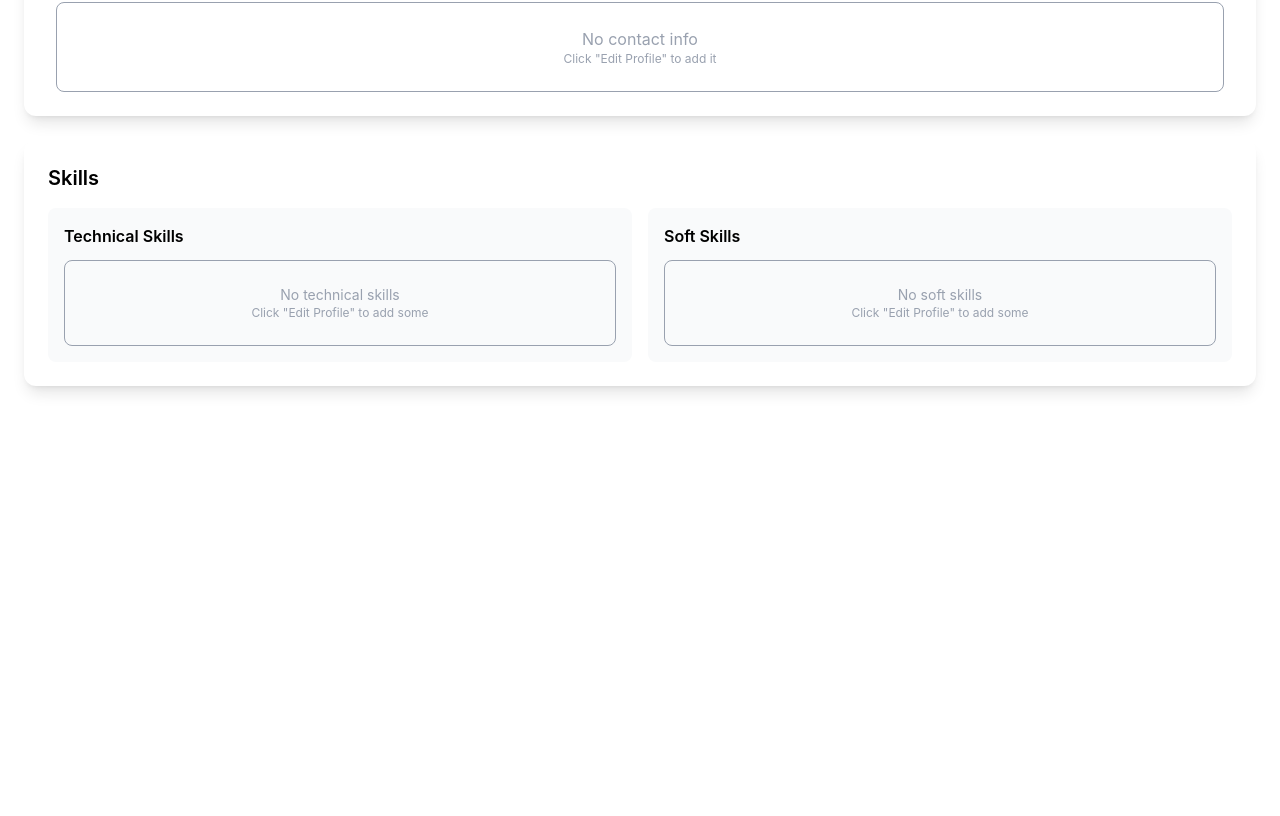
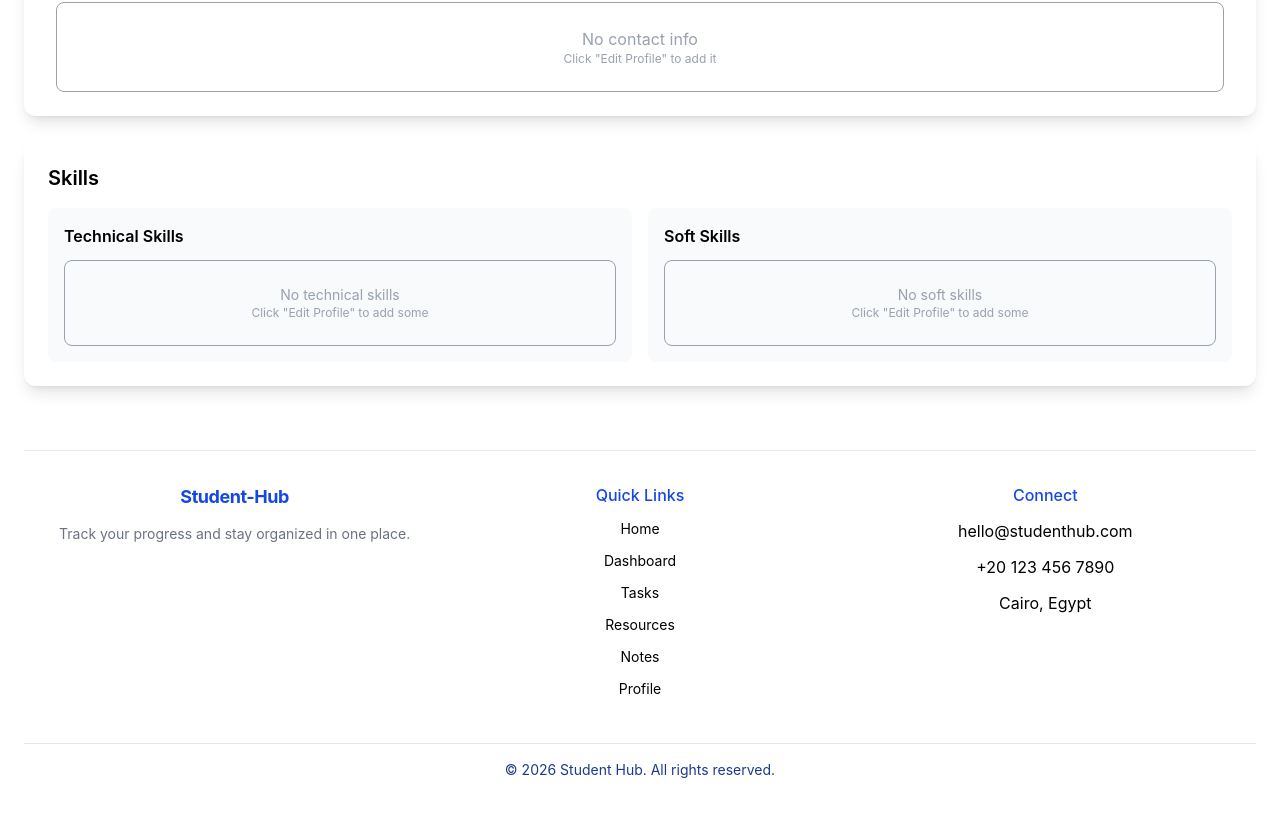
Before and after one commit to AhmedHassan-Ahmed/student-hub, a React (Vite) app: page /profile in a window 1280 px wide. Shown: the part 878-1694 px from the top of the page. Before the commit the page ends 1288 px from the top, so only its background shows below. Built offline with nearby package versions, Linux system fonts and the light colour scheme.

Commit message:
created pages footer

```diff
--- /dev/null
+++ b/src/components/PagesFooter.jsx
@@ -0,0 +1,65 @@
+import { Link } from "react-router-dom";
+
+function PagesFooter() {
+    return (
+        <footer className="bg-white/90 border-t shadow-top border-gray-200 mt-16 text-center">
+            <div className="max-w-7xl mx-auto px-6 py-8 grid gap-8 md:grid-cols-3">
+
+                <div>
+                    <h2 className="text-blue-700 tracking-tight text-lg font-bold mb-3">
+                        Student-Hub
+                    </h2>
+                    <p className="text-sm text-gray-500 leading-relaxed">
+                        Track your progress and stay organized in one place.
+                    </p>
+                </div>
+
+                <div className="md:text-center">
+                    <h3 className="text-blue-700 font-medium mb-2">
+                        Quick Links
+                    </h3>
+
+                    <ul className="space-y-3 my-3 text-sm">
+                        {[
+                            { name: "Home", path: "/" },
+                            { name: "Dashboard", path: "/dashboard" },
+                            { name: "Tasks", path: "/tasks" },
+                            { name: "Resources", path: "/resources" },
+                            { name: "Notes", path: "/notes" },
+                            { name: "Profile", path: "/profile" },
+                        ].map((link) => (
+                            <li key={link.name} className="hover:scale-110 transition-all duration-500">
+                                <Link
+                                    to={link.path}
+                                    className="px-4 py-1 rounded-md transition hover:bg-blue-100 hover:text-blue-700 "
+                                >
+                                    {link.name}
+                                </Link>
+                            </li>
+                        ))}
+                    </ul>
+                </div>
+
+                <div className="">
+                    <h3 className="text-blue-700 font-medium mb-3">
+                        Connect
+                    </h3>
+
+                    <div className="flex flex-col gap-3 text-md">
+
+                        <span>hello@studenthub.com</span>
+                        <span>+20 123 456 7890</span>
+                        <span>Cairo, Egypt</span>
+                    </div>
+                </div>
+
+            </div>
+
+            <div className="border-t border-gray-200 text-center text-sm py-4 text-blue-900">
+                © 2026 Student Hub. All rights reserved.
+            </div>
+        </footer>
+    );
+}
+
+export default PagesFooter;
--- a/src/pages/Notepage.jsx
+++ b/src/pages/Notepage.jsx
@@ -1,6 +1,7 @@
 import NotesCard from "../components/NotesCard";
 import PageMainHeader from "../components/PageMainHeader";
 import NotePopup from "../components/NotePopup";
+import PagesFooter from "../components/PagesFooter";
 import { v4 as uuidv4 } from "uuid";
 import { AnimatePresence, motion } from "framer-motion";
 import { useState } from "react";
@@ -157,6 +158,7 @@ const Notepage = () => {
           </motion.div>
         )}
       </AnimatePresence>
+      <PagesFooter />
     </>
   );
 };
--- a/src/pages/Profile.jsx
+++ b/src/pages/Profile.jsx
@@ -5,6 +5,7 @@ import BioSection from "../components/BioSection";
 import ContactSection from "../components/ContactSection";
 import SkillsSection from "../components/SkillsSection";
 import EditProfile from "../components/EditProfile";
+import PagesFooter from "../components/PagesFooter";
 
 function Profile() {
     const [user, setUser] = useState(() => {
@@ -54,6 +55,8 @@ function Profile() {
             <ContactSection user={user} />
 
             <SkillsSection user={user} />
+
+            <PagesFooter />
         </div>
     );
 }
--- a/src/pages/Resource.jsx
+++ b/src/pages/Resource.jsx
@@ -4,6 +4,7 @@ import AddResource from "../components/AddResource";
 import PageMainHeader from "../components/PageMainHeader";
 import Button from "../components/Button";
 import ProgressBox from "../components/ResourcesProgressBox";
+import PagesFooter from "../components/PagesFooter";
 
 function Resource() {
     const [resources, setResources] = useState(() => {
@@ -132,6 +133,8 @@ function Resource() {
 
                 </div>
             )}
+
+            <PagesFooter />
         </div>
 
     );
--- a/src/pages/Tasks.jsx
+++ b/src/pages/Tasks.jsx
@@ -7,6 +7,7 @@ import exportCSV from "../functions/exportCSV";
 import { v4 as uuidv4 } from "uuid";
 import PageMainHeader from "../components/PageMainHeader";
 import UploadButton from "../components/UploadButton";
+import PagesFooter from "../components/PagesFooter";
 
 export default function Tasks() {
   const [deletingId, setDeletingId] = useState(null);
@@ -124,6 +125,8 @@ export default function Tasks() {
         deletingId={deletingId}
         tasksupdate={updatetasks}
       />
+
+      <PagesFooter />
     </>
   );
 }
```
